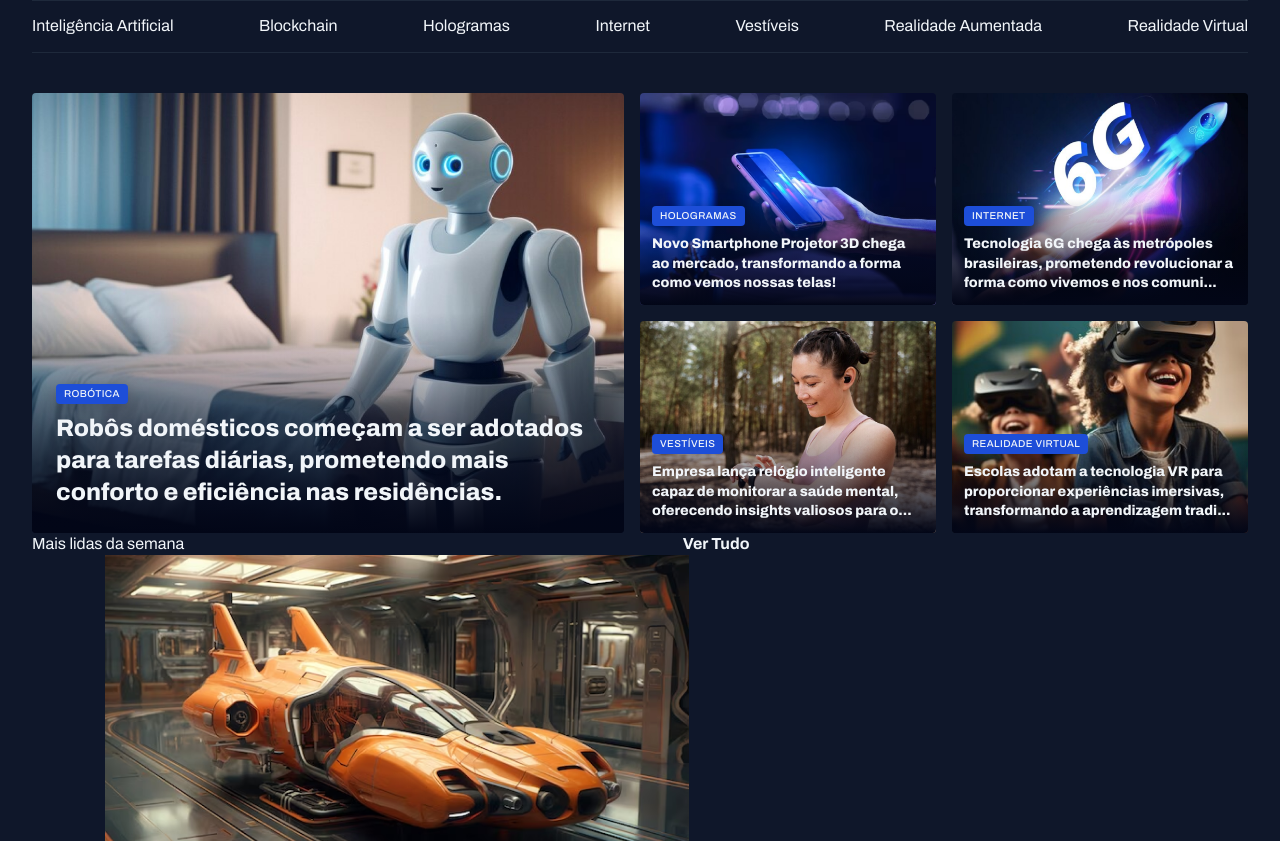
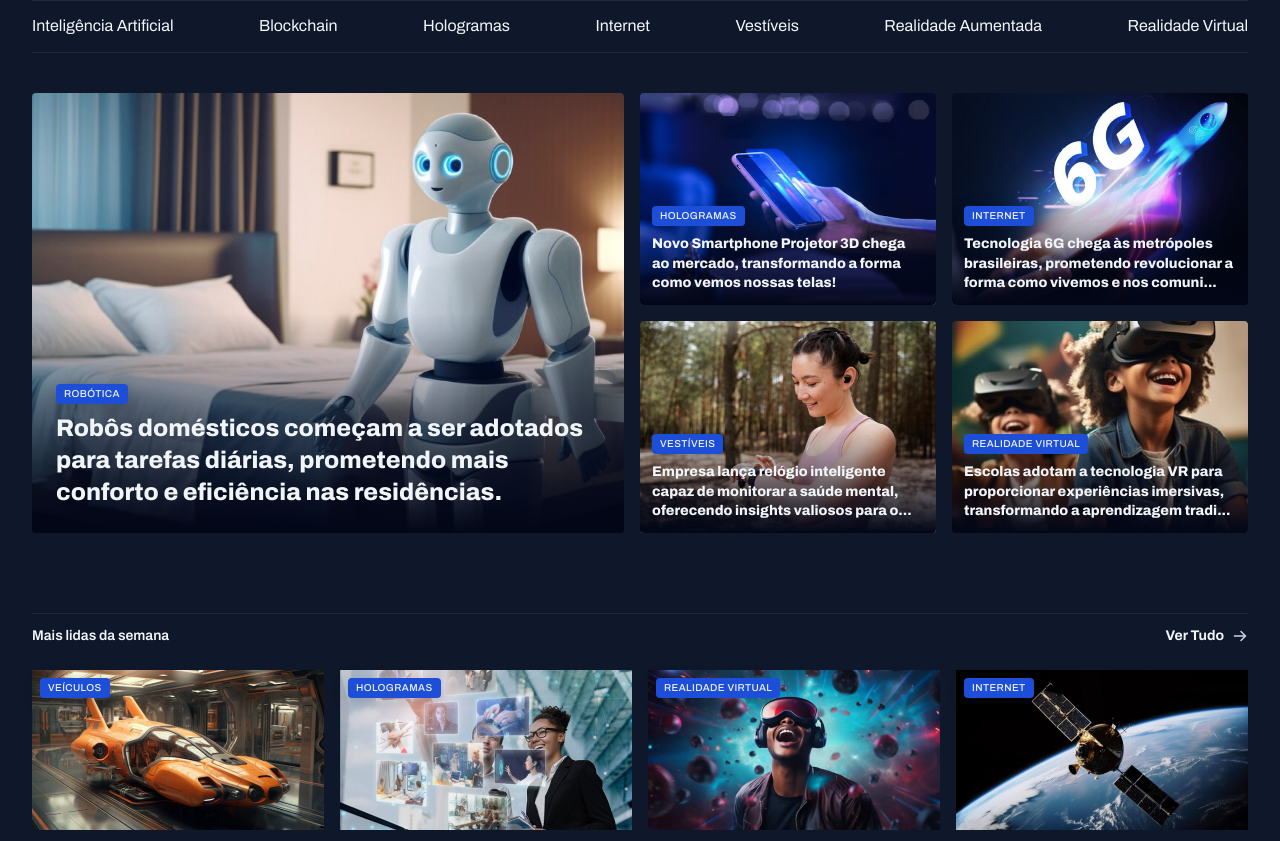
Before and after one commit to AndreRamos-DEVjunior2024/Portal-de-not-cias, a plain HTML site: page index.html in a window 1280 px wide. Shown: the part 62-903 px from the top of the page. Drawn offline with Linux system fonts and the light colour scheme.

Commit message:
aplicando style na section mais lida da semana

```diff
--- a/styles/global.css
+++ b/styles/global.css
@@ -50,6 +50,7 @@ img {
 
 main{
     margin-top: 40px;
+    gap: 80px;
 }
 
 .content-tag {
--- a/styles/section.css
+++ b/styles/section.css
@@ -1,12 +1,33 @@
+section header {
+    border-top: 1px solid var(--stroke-color);
+    padding-block: 12px 24px;
+    font: var(--text-span);
+
+    a{
+      justify-self: end;
+      align-items: center;
+      gap: 8px;
+
+      span{
+        background-image: url(../assets/icon/ArrowRight.svg);
+        width: 16px;
+        height: 16px;
+      }
+
+      &:hover span{
+        background-image: url(../assets/icon/ArrowRighthover.svg);
+      }
+    }
+}
+
 #featured {
     img{
         height: 100%;
         object-fit: cover;
 
     }
-}
 
-.card {
+    .card {
     position: relative;
     border-radius: 4px;
     overflow: hidden;
@@ -38,3 +59,31 @@
         }
     }
 }
+
+}
+
+#weekly {
+
+    &>div{
+        grid-template-columns: repeat(4 , 292px);
+    }
+
+    img{
+        height: 160px;
+    }
+
+    figure{
+        position: relative;
+
+        .content-tag {
+            position: absolute;
+            top: 8px;
+            left:8px;
+        }
+
+        p{
+            margin-top: 8px;
+            font-weight: 800;
+        }
+    }
+}
```
Also changed, not shown: assets/icon/ArrowRight.svg (added).
